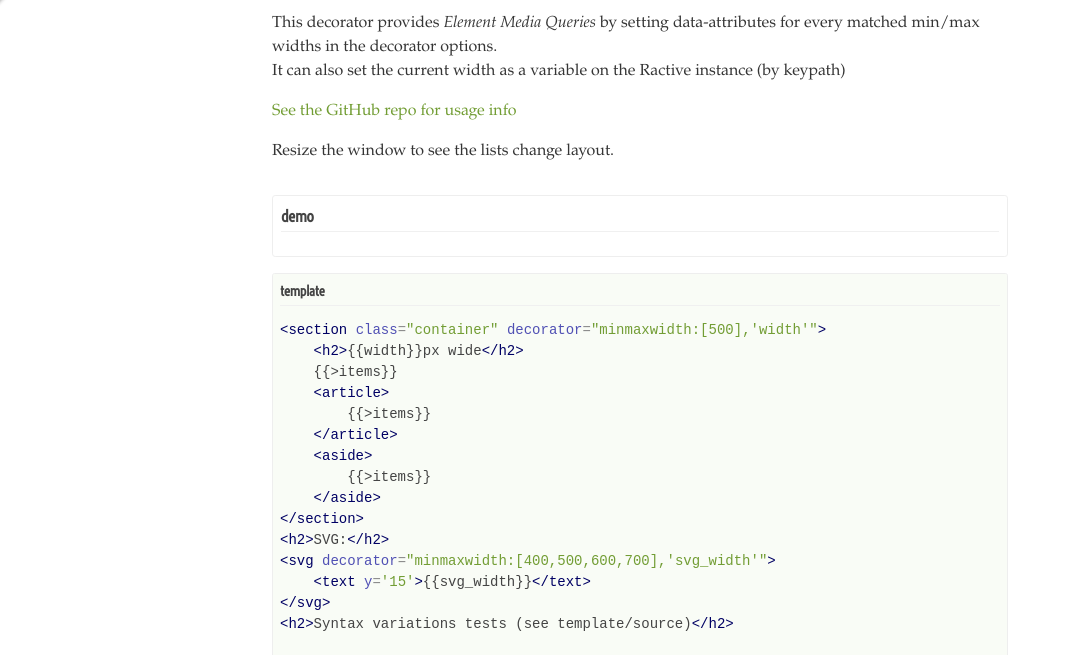
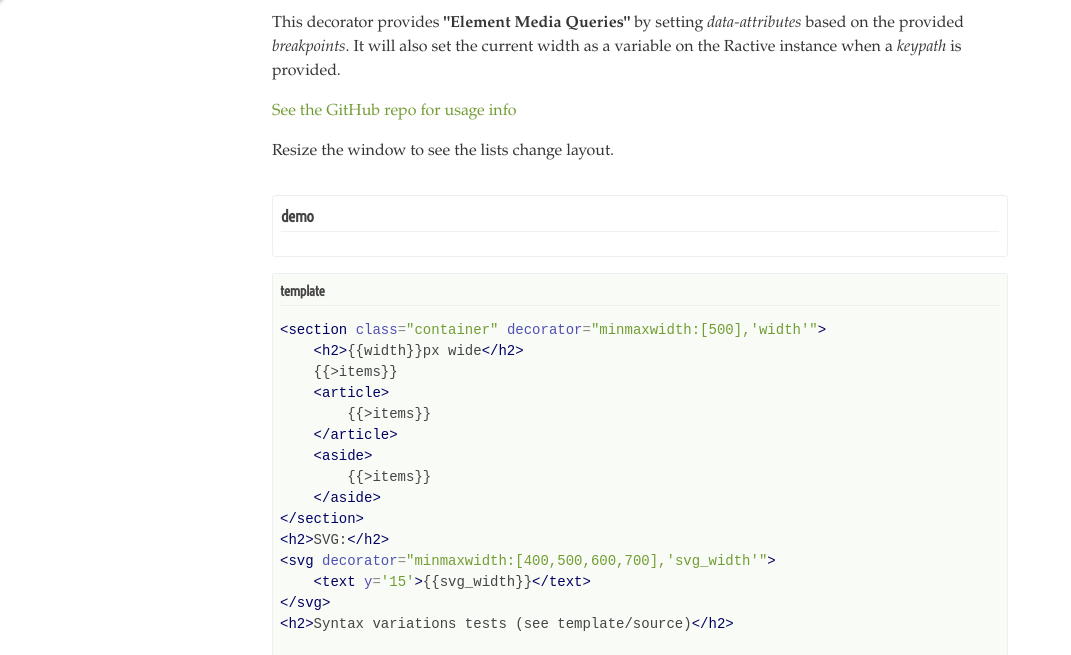
Before and after one commit to cfenzo/Ractive-decorators-minmaxwidth, a website with bundled scripts: page index.html in a window 1280 px wide. Shown: the part 135-790 px from the top of the page, without its empty margins (0-1071 px from the left). Built offline with nearby package versions, Linux system fonts and the light colour scheme; a script that the page names is missing.

Commit message:
Cleaning up description

```diff
--- a/index.html
+++ b/index.html
@@ -130,8 +130,8 @@
 	</header>
 
 	<main>
-		<p>This decorator provides <em>Element Media Queries</em> by setting data-attributes for every matched min/max widths in the decorator options.<br>
-        It can also set the current width as a variable on the Ractive instance (by keypath)</p>
+		<p>This decorator provides <strong>"Element Media Queries"</strong> by setting <em>data-attributes</em> based on the provided <em>breakpoints</em>.
+            It will also set the current width as a variable on the Ractive instance when a <em>keypath</em> is provided.</p>
         <p><a href="https://github.com/cfenzo/Ractive-decorators-minmaxwidth">See the GitHub repo for usage info</a></p>
         <p>Resize the window to see the lists change layout.</p>
 
```
Also changed, not shown: README.md.
